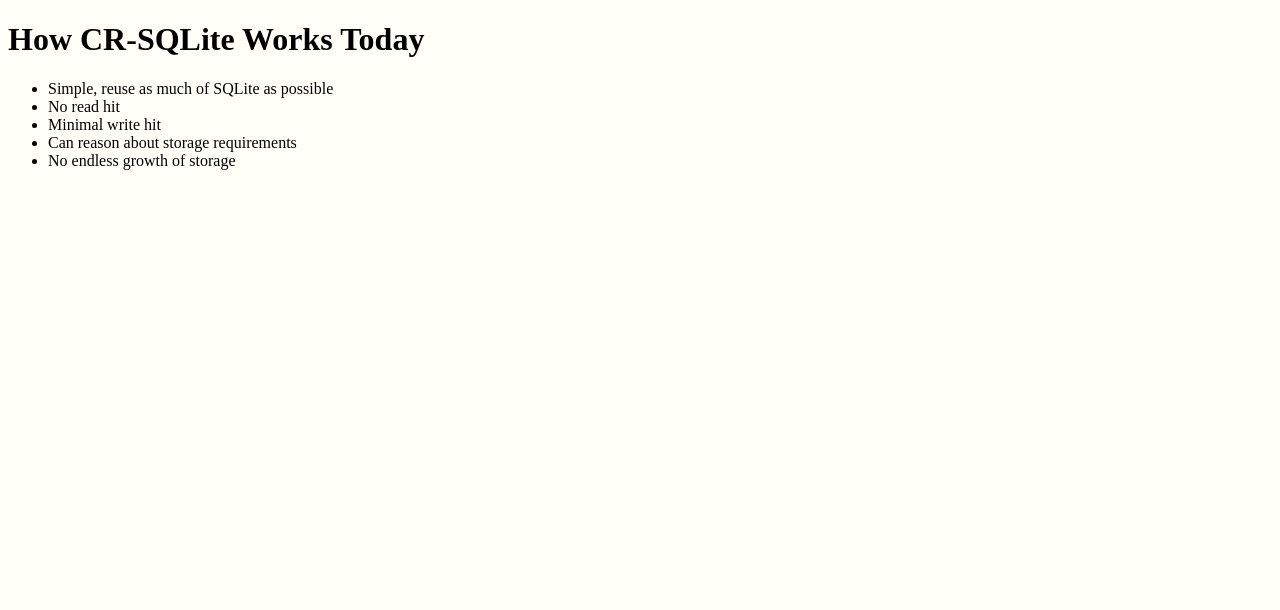
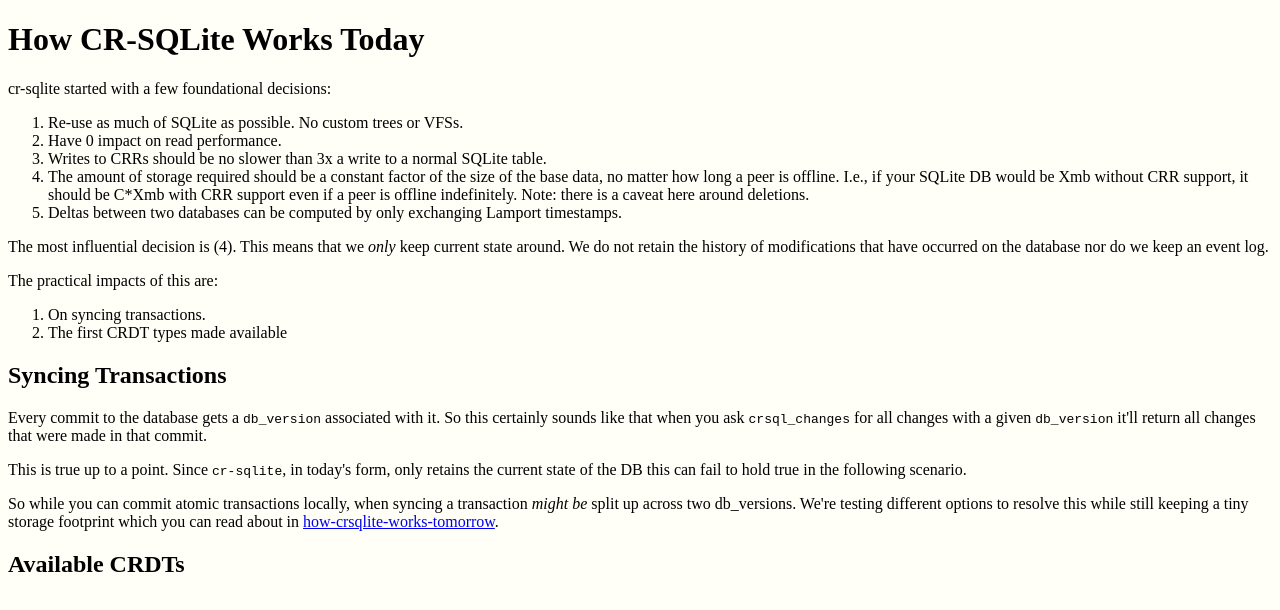
Before and after one commit to vlcn-io/docs, a Next.js app: page /blog/how-crsqlite-works-today in a window 1280 px wide. Shown: the top 610 px of the page. Built offline with nearby package versions, Linux system fonts and the light colour scheme.

Commit message:
start outlining how cr-sqlite works today

```diff
--- a/pages/blog/how-crsqlite-works-today.mdx
+++ b/pages/blog/how-crsqlite-works-today.mdx
@@ -5,8 +5,29 @@
 
 # How CR-SQLite Works Today
 
-- Simple, reuse as much of SQLite as possible
-- No read hit
-- Minimal write hit
-- Can reason about storage requirements
-- No endless growth of storage
+cr-sqlite started with a few foundational decisions:
+
+1. Re-use as much of SQLite as possible. No custom trees or VFSs.
+2. Have 0 impact on read performance.
+3. Writes to CRRs should be no slower than 3x a write to a normal SQLite table.
+4. The amount of storage required should be a constant factor of the size of the base data, no matter how long a peer is offline. I.e., if your SQLite DB would be Xmb without CRR support, it should be C*Xmb with CRR support even if a peer is offline indefinitely. Note: there is a caveat here around deletions.
+5. Deltas between two databases can be computed by only exchanging Lamport timestamps.
+
+The most influential decision is (4). This means that we _only_ keep current state around. We do not retain the history of modifications that have occurred on the database nor do we keep an event log.
+
+The practical impacts of this are:
+
+1. On syncing transactions.
+2. The first CRDT types made available
+
+## Syncing Transactions
+
+Every commit to the database gets a `db_version` associated with it. So this certainly sounds like that when you ask `crsql_changes` for all changes with a given `db_version` it'll return all changes that were made in that commit.
+
+This is true up to a point. Since `cr-sqlite`, in today's form, only retains the current state of the DB this can fail to hold true in the following scenario.
+
+
+
+So while you can commit atomic transactions locally, when syncing a transaction _might be_ split up across two db_versions. We're testing different options to resolve this while still keeping a tiny storage footprint which you can read about in [how-crsqlite-works-tomorrow](./how-crsqlite-works-tomorrow).
+
+## Available CRDTs
```
